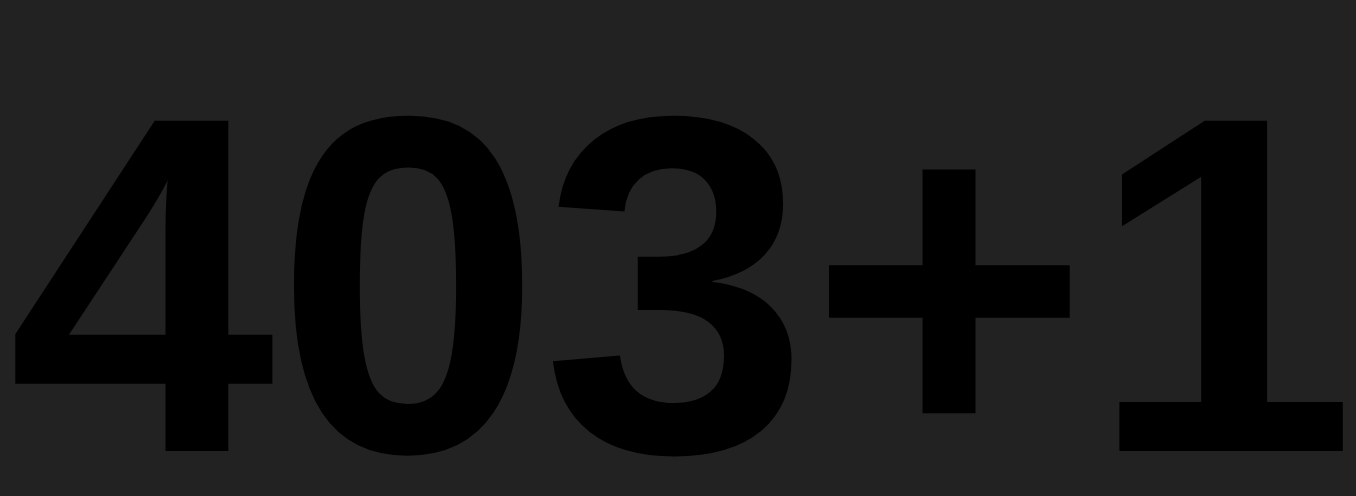
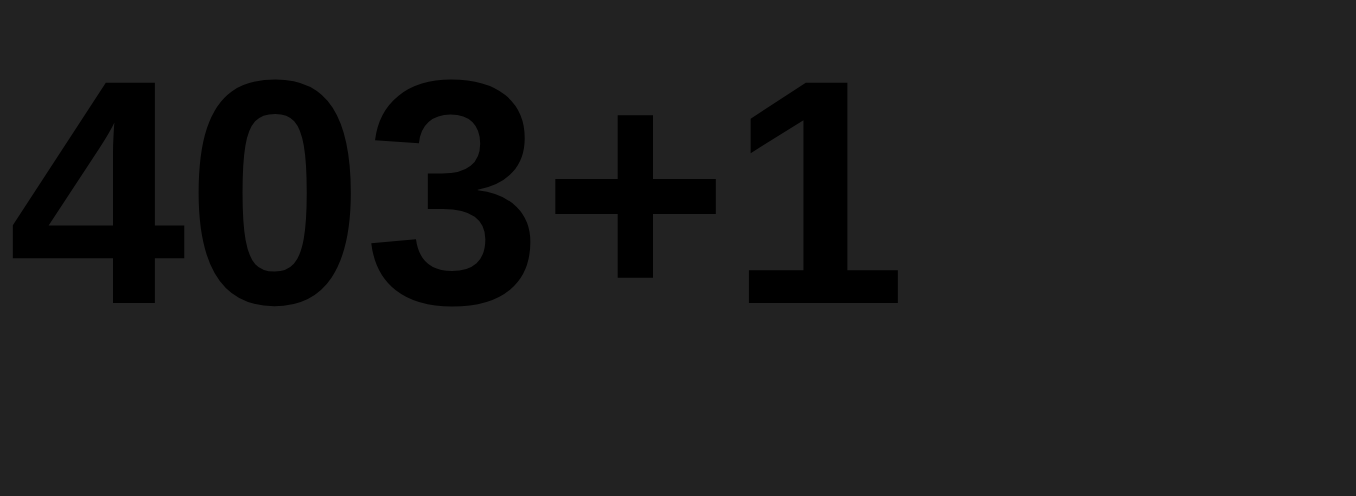
Before and after one commit to kratka83/kratka83.github.io, a plain HTML site: page 404.html in a window 1280 px wide. Shown: the whole page, 1356 px wide, since content can reach past the window. Drawn offline with Linux system fonts and the light colour scheme.

Commit message:
Update 404.html

```diff
--- a/404.html
+++ b/404.html
@@ -5,7 +5,7 @@
    </head>
    <style>
       body { background-color: #222; font-family:sans-serif; }
-      h1 { font-size:30em; margin:0 }
+      h1 { font-size:20em; margin:0 }
    </style>
    </head>
    <body>
```
